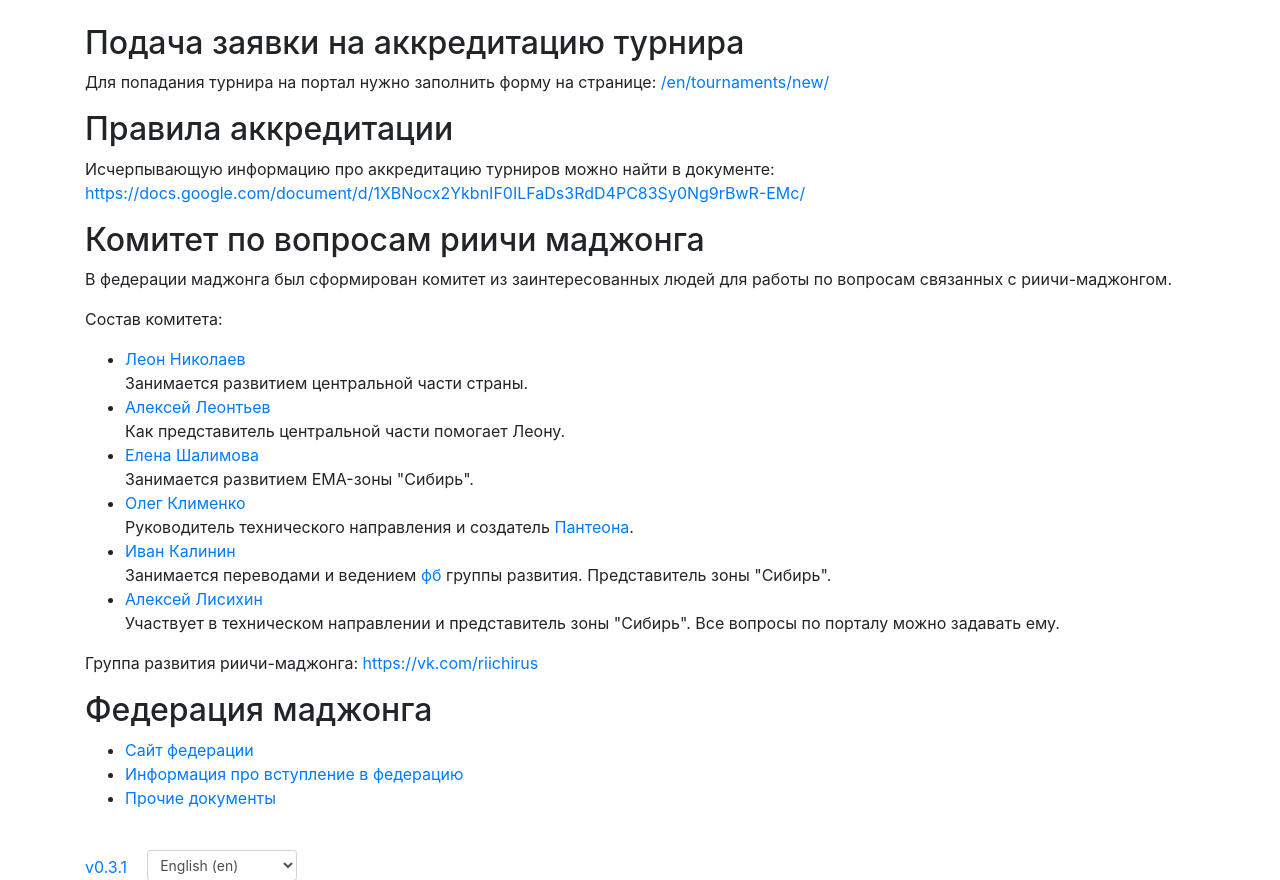
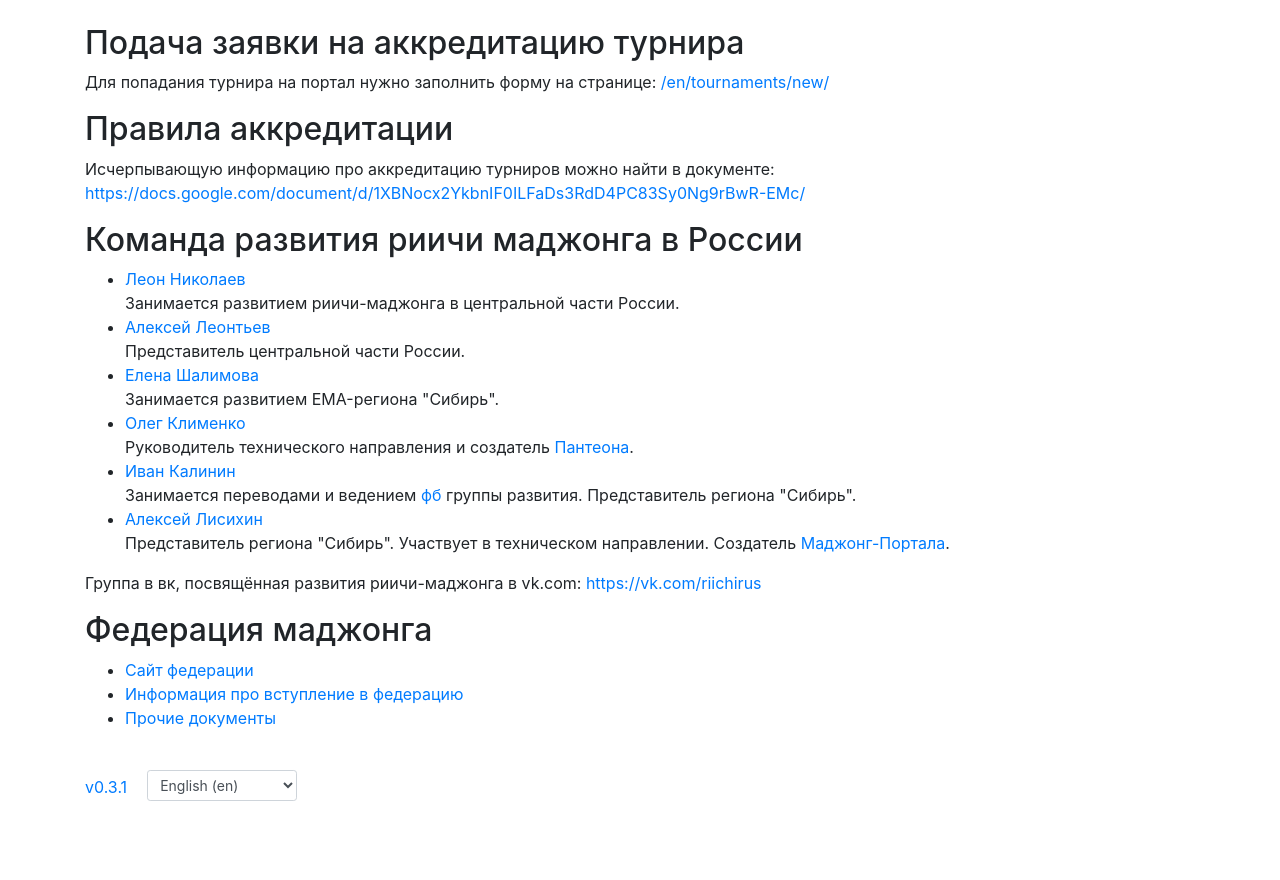
Before and after one commit to MahjongRepository/mahjong-portal, a Django app: template server/templates/website/contacts_ru.html in a window 1280 px wide. Shown: the part 56-936 px from the top of the page. After the commit the page ends 857 px from the top, so only its background shows below. Run offline with Django 3.2, Linux system fonts and the light colour scheme; the template is opened without the code that fills it, so the values that code supplies are empty; some libraries are stand-ins or nearby versions.

Commit message:
Update contacts_ru.html

```diff
--- a/server/templates/website/contacts_ru.html
+++ b/server/templates/website/contacts_ru.html
@@ -18,18 +18,16 @@
         <h2>Правила аккредитации</h2>
         <p>Исчерпывающую информацию про аккредитацию турниров можно найти в документе: <a href="https://docs.google.com/document/d/1XBNocx2YkbnIF0ILFaDs3RdD4PC83Sy0Ng9rBwR-EMc/">https://docs.google.com/document/d/1XBNocx2YkbnIF0ILFaDs3RdD4PC83Sy0Ng9rBwR-EMc/</a></p>
 
-        <h2>Комитет по вопросам риичи маджонга</h2>
-        <p>В федерации маджонга был сформирован комитет из заинтересованных людей для работы по вопросам связанных с риичи-маджонгом.</p>
-        <p>Состав комитета:</p>
+        <h2>Команда развития риичи маджонга в России</h2>
         <ul>
-            <li><a href="https://vk.com/ramana" target="_blank">Леон Николаев</a> <br>Занимается развитием центральной части страны.</li>
-            <li><a href="https://vk.com/n1cetry" target="_blank">Алексей Леонтьев</a> <br>Как представитель центральной части помогает Леону.</li>
-            <li><a href="https://vk.com/shalimovai" target="_blank">Елена Шалимова</a> <br>Занимается развитием EMA-зоны "Сибирь".</li>
+            <li><a href="https://vk.com/ramana" target="_blank">Леон Николаев</a> <br>Занимается развитием риичи-маджонга в центральной части России.</li>
+            <li><a href="https://vk.com/n1cetry" target="_blank">Алексей Леонтьев</a> <br>Представитель центральной части России.</li>
+            <li><a href="https://vk.com/shalimovai" target="_blank">Елена Шалимова</a> <br>Занимается развитием EMA-региона "Сибирь".</li>
             <li><a href="https://vk.com/ctizen" target="_blank">Олег Клименко</a> <br>Руководитель технического направления и создатель <a href="https://github.com/MahjongPantheon/pantheon">Пантеона</a>.</li>
-            <li><a href="https://vk.com/id27490555" target="_blank">Иван Калинин</a> <br>Занимается переводами и ведением <a href="https://www.facebook.com/groups/riichirus/" target="_blank">фб</a> группы развития. Представитель зоны "Сибирь".</li>
-            <li><a href="https://vk.com/alexey.lisikhin" target="_blank">Алексей Лисихин</a> <br>Участвует в техническом направлении и представитель зоны "Сибирь". Все вопросы по порталу можно задавать ему.</li>
+            <li><a href="https://vk.com/id27490555" target="_blank">Иван Калинин</a> <br>Занимается переводами и ведением <a href="https://www.facebook.com/groups/riichirus/" target="_blank">фб</a> группы развития. Представитель региона "Сибирь".</li>
+            <li><a href="https://vk.com/alexey.lisikhin" target="_blank">Алексей Лисихин</a> <br>Представитель региона "Сибирь". Участвует в техническом направлении. Создатель <a href="https://mahjong.click" target="_blank">Маджонг-Портала</a>.</li>
         </ul>
-        <p>Группа развития риичи-маджонга: <a href="https://vk.com/riichirus">https://vk.com/riichirus</a></p>
+        <p>Группа в вк, посвящённая развития риичи-маджонга в vk.com: <a href="https://vk.com/riichirus">https://vk.com/riichirus</a></p>
 
         <h2>Федерация маджонга</h2>
         <ul>
```
